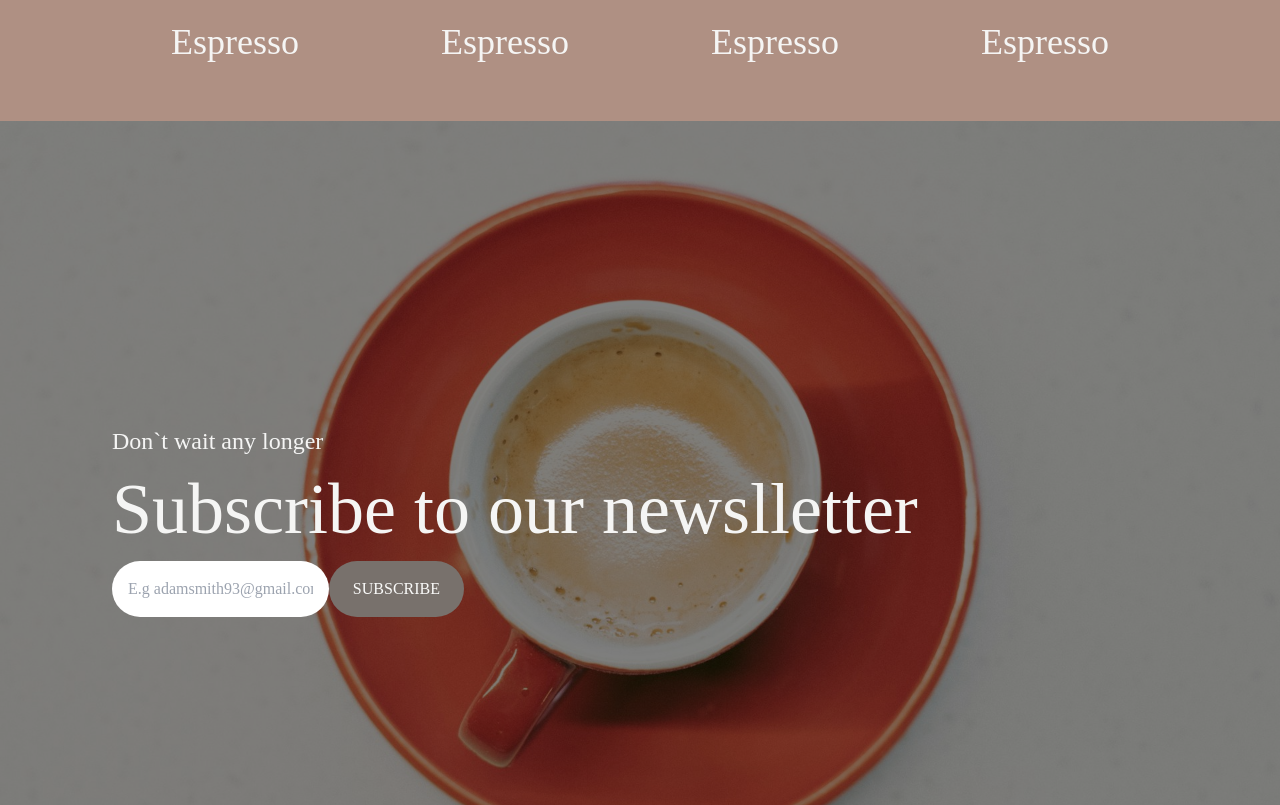
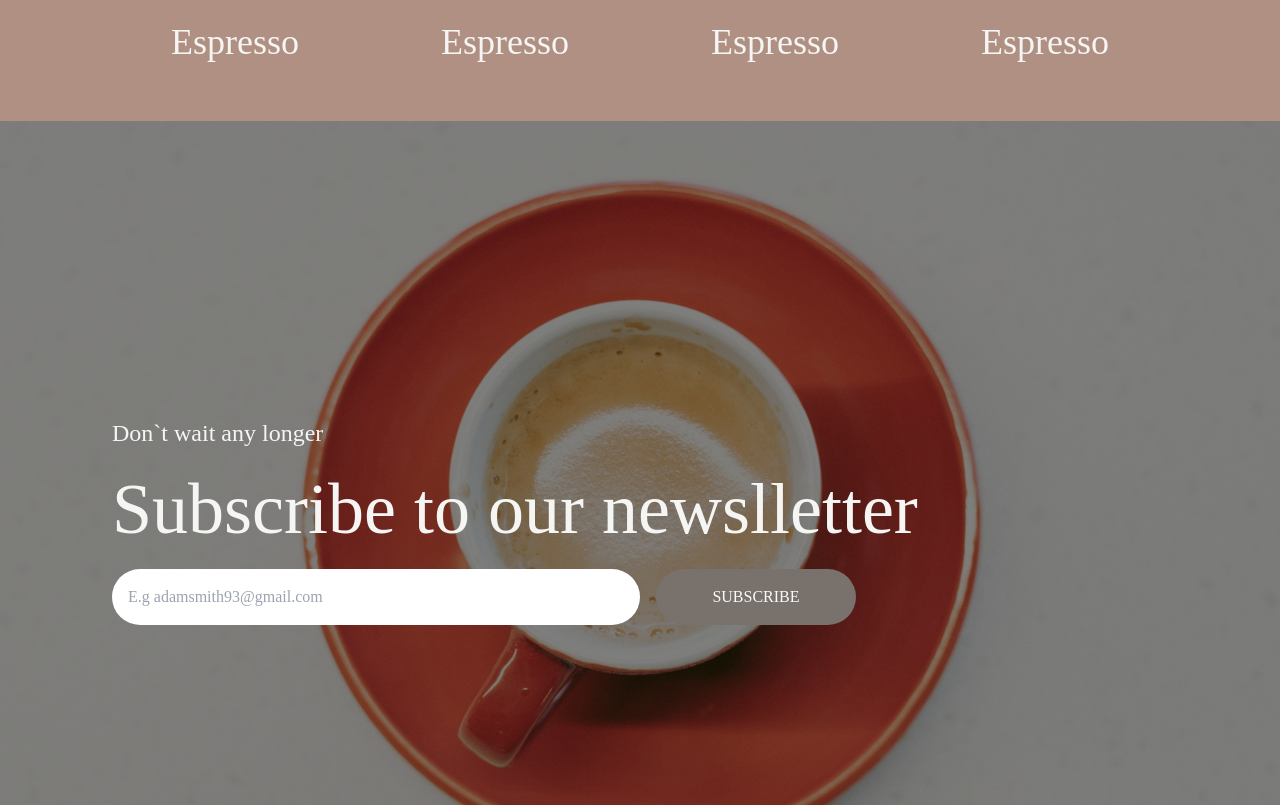
Before and after one commit to DarkoM996/coffeebar-website, a React (Vite) app: page / in a window 1280 px wide. Shown: the part 3033-3838 px from the top of the page. Built offline with nearby package versions, Linux system fonts and the light colour scheme; a web font is replaced by a local one.

Commit message:
more adjustments

```diff
--- a/src/components/CTA.tsx
+++ b/src/components/CTA.tsx
@@ -10,17 +10,17 @@ const CTA = () => {
           className="w-full h-full object-cover"
         />
         {/* Div with text positioned absolute.. on top of the image background */}
-        <div className="absolute top-0 left-0 w-full h-full flex flex-col justify-center items-start gap-4 bg-black/50 text-stone-100 px-6 py-4 lg:px-28">
+        <div className="absolute top-0 left-0 w-full h-full flex flex-col justify-center items-start gap-4 md:gap-6 bg-black/50 text-stone-100 px-6 py-4 lg:px-28">
           <h4 className="text-2xl">Don`t wait any longer</h4>
           <h2 className="text-7xl">Subscribe to our newslletter</h2>
-          <div className="flex flex-col md:flex-row justify-start items-start w-full sm:w-3/4 md:w-2/3 lg:w-1/3">
+          <div className="flex flex-col md:flex-row justify-start items-start gap-4 w-full sm:w-3/4">
             <input
-              className=" p-4 bg-white hover:bg-[#f1f1f1] rounded-full w-full"
+              className=" p-4 text-black bg-white hover:bg-[#f1f1f1] rounded-full w-full md:w-2/3"
               type="email"
               placeholder="E.g adamsmith93@gmail.com"
               name="email"
             />
-            <button className="px-6 py-4 bg-stone-500 text-stone-50 text uppercase rounded-full">
+            <button className="px-6 py-4 bg-stone-500 text-stone-50 text uppercase rounded-full w-full sm:w-[200px]">
               Subscribe
             </button>
           </div>
```
